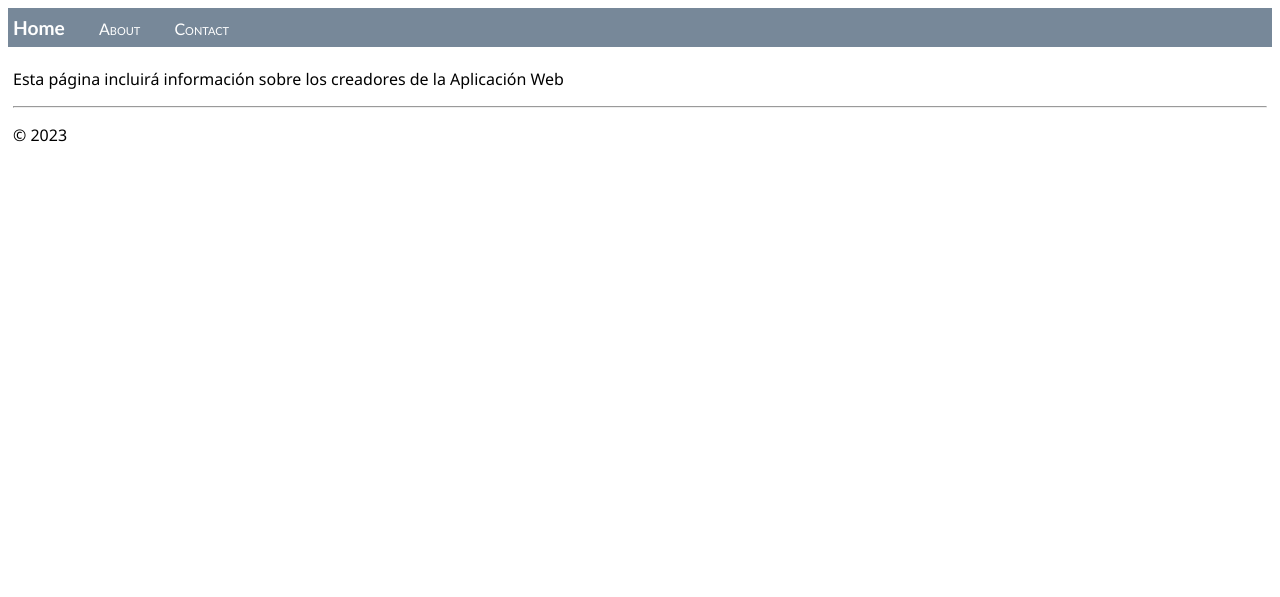
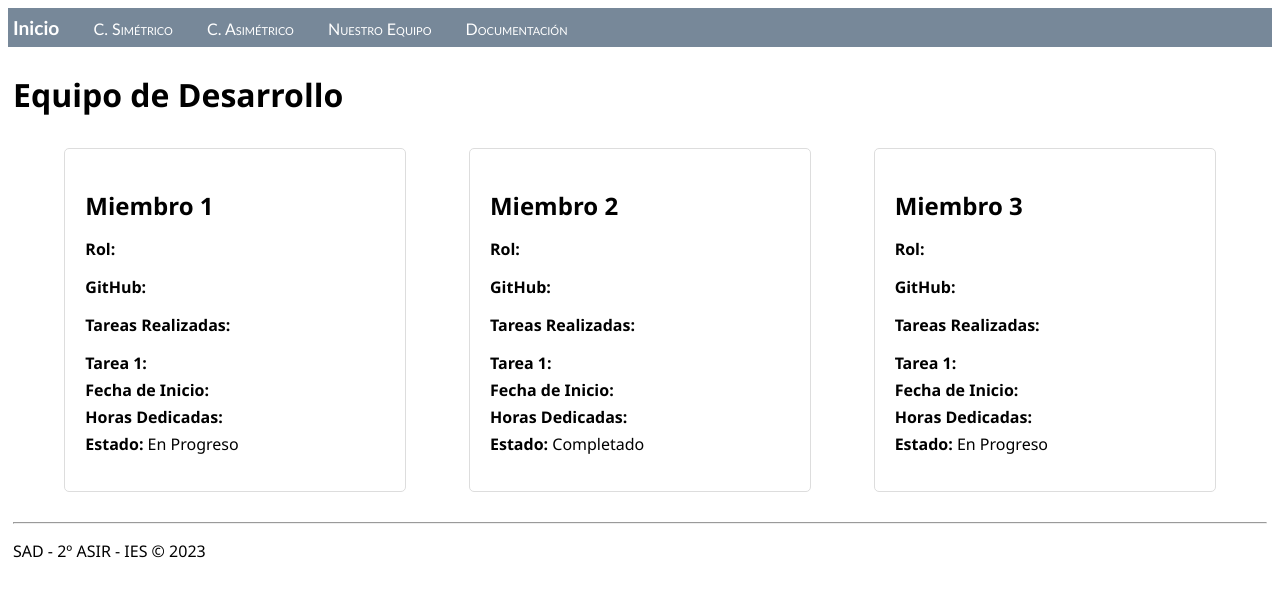
Before and after one commit to omykkru089/helloFask, a Flask app: page /about/ in a window 1280 px wide. Shown: the top 597 px of the page. Run offline with Flask 3, Linux system fonts and the light colour scheme.

Commit message:
Estructura general

```diff
--- a/app.py
+++ b/app.py
@@ -1,6 +1,6 @@
 from datetime import datetime
-from flask import Flask
-from flask import render_template
+from flask import Flask, render_template, request
+import functions as f
 
 app = Flask(__name__)
 
@@ -10,14 +10,34 @@ app = Flask(__name__)
 def home():
     return render_template("home.html")
 
-# New functions
+@app.route("/csimetrico/", methods=['GET','POST'])
+def csimetrico():
+    if request.method == 'POST':
+        message = request.form['message']
+        key = request.form['key']
+        mode = request.form['mode']
+
+        if mode == 'encrypt':
+            encrypted_message = f.encrypt_message(message, key)
+            return render_template('csimetrico.html', encrypted_message=encrypted_message, mode=mode)
+        elif mode == 'decrypt':
+            decrypted_message = f.decrypt_message(message, key)
+            return render_template('csimetrico.html', decrypted_message=decrypted_message, mode=mode)
+
+    return render_template("csimetrico.html")
+
+@app.route("/casimetrico/")
+def casimetrico():
+    return render_template("casimetrico.html")
+
+
 @app.route("/about/")
 def about():
     return render_template("about.html")
 
-@app.route("/contact/")
-def contact():
-    return render_template("contact.html")
+@app.route("/doc/")
+def doc():
+    return render_template("doc.html")
 
 
 
--- a/static/site.css
+++ b/static/site.css
@@ -30,3 +30,31 @@
     padding: 5px;
     font-family:'Segoe UI', Tahoma, Geneva, Verdana, sans-serif;
 }
+
+.container {
+    display: flex;
+    justify-content: space-around;
+    flex-wrap: wrap;
+    margin: 20px;
+}
+
+.card {
+    border: 1px solid #ddd;
+    border-radius: 5px;
+    padding: 20px;
+    margin: 10px;
+    width: 300px;
+}
+
+.card h2 {
+    margin-bottom: 10px;
+}
+
+.task-list {
+    padding: 0;
+    list-style: none;
+}
+
+.task-item {
+    margin-bottom: 5px;
+}
--- a/templates/about.html
+++ b/templates/about.html
@@ -1,6 +1,66 @@
 {% extends "layout.html" %}
 {% block title %}
-Sobre nosotros{% endblock %}
+Nuestro trabajo{% endblock %}
 {% block content %}
-<p>Esta página incluirá información sobre los creadores de la Aplicación Web</p>
-{% endblock %}
+<h1>Equipo de Desarrollo</h1>
+
+<div class="container">
+    <div class="card">
+        <h2>Miembro 1</h2>
+        <p><strong>Rol: </strong></p>
+        <p><strong>GitHub: </strong></p>
+        <p><strong>Tareas Realizadas:</strong></p>
+        <ul class="task-list">
+            <li class="task-item"><strong>Tarea 1: </strong></li>
+            <li class="task-item">
+                <strong>Fecha de Inicio:</strong>
+            </li>
+            <li class="task-item">
+                <strong>Horas Dedicadas:</strong>
+            </li>
+            <li class="task-item">
+                <strong>Estado:</strong> En Progreso
+            </li>
+        </ul>
+    </div>
+
+    <div class="card">
+        <h2>Miembro 2</h2>
+        <p><strong>Rol: </strong></p>
+        <p><strong>GitHub: </strong></p>
+        <p><strong>Tareas Realizadas:</strong></p>
+        <ul class="task-list">
+            <li class="task-item"><strong>Tarea 1: </strong></li>
+            <li class="task-item">
+                <strong>Fecha de Inicio:</strong>
+            </li>
+            <li class="task-item">
+                <strong>Horas Dedicadas:</strong>
+            </li>
+            <li class="task-item">
+                <strong>Estado:</strong> Completado
+            </li>
+        </ul>
+    </div>
+
+    <div class="card">
+        <h2>Miembro 3</h2>
+        <p><strong>Rol: </strong></p>
+        <p><strong>GitHub: </strong></p>
+        <p><strong>Tareas Realizadas:</strong></p>
+        <ul class="task-list">
+            <li class="task-item"><strong>Tarea 1: </strong></li>
+            <li class="task-item">
+                <strong>Fecha de Inicio:</strong>
+            </li>
+            <li class="task-item">
+                <strong>Horas Dedicadas:</strong>
+            </li>
+            <li class="task-item">
+                <strong>Estado:</strong> En Progreso
+            </li>
+        </ul>
+    </div>
+</div>
+
+    {% endblock %}
--- a/templates/layout.html
+++ b/templates/layout.html
@@ -8,9 +8,11 @@
 
     <body>
         <div class="navbar">
-            <a href="{{ url_for('home') }}" class="navbar-brand">Home</a>
-            <a href="{{ url_for('about') }}" class="navbar-item">About</a>
-            <a href="{{ url_for('contact') }}" class="navbar-item">Contact</a>
+            <a href="{{ url_for('home') }}" class="navbar-brand">Inicio</a>
+            <a href="{{ url_for('csimetrico') }}" class="navbar-item">C. Simétrico</a>
+            <a href="{{ url_for('casimetrico') }}" class="navbar-item">C. Asimétrico</a>
+            <a href="{{ url_for('about') }}" class="navbar-item">Nuestro Equipo</a>
+            <a href="{{ url_for('doc') }}" class="navbar-item">Documentación</a>
         </div>
 
         <div class="body-content">
@@ -18,7 +20,7 @@
             {% endblock %}
             <hr/>
             <footer>
-                <p>&copy; 2023</p>
+                <p>SAD - 2º ASIR - IES  &copy; 2023</p>
             </footer>
         </div>
     </body>
```
Also changed, not shown: functions.py (added, +15 -0 lines), templates/casimetrico.html (added, +7 -0 lines), templates/csimetrico.html (added, +37 -0 lines).
